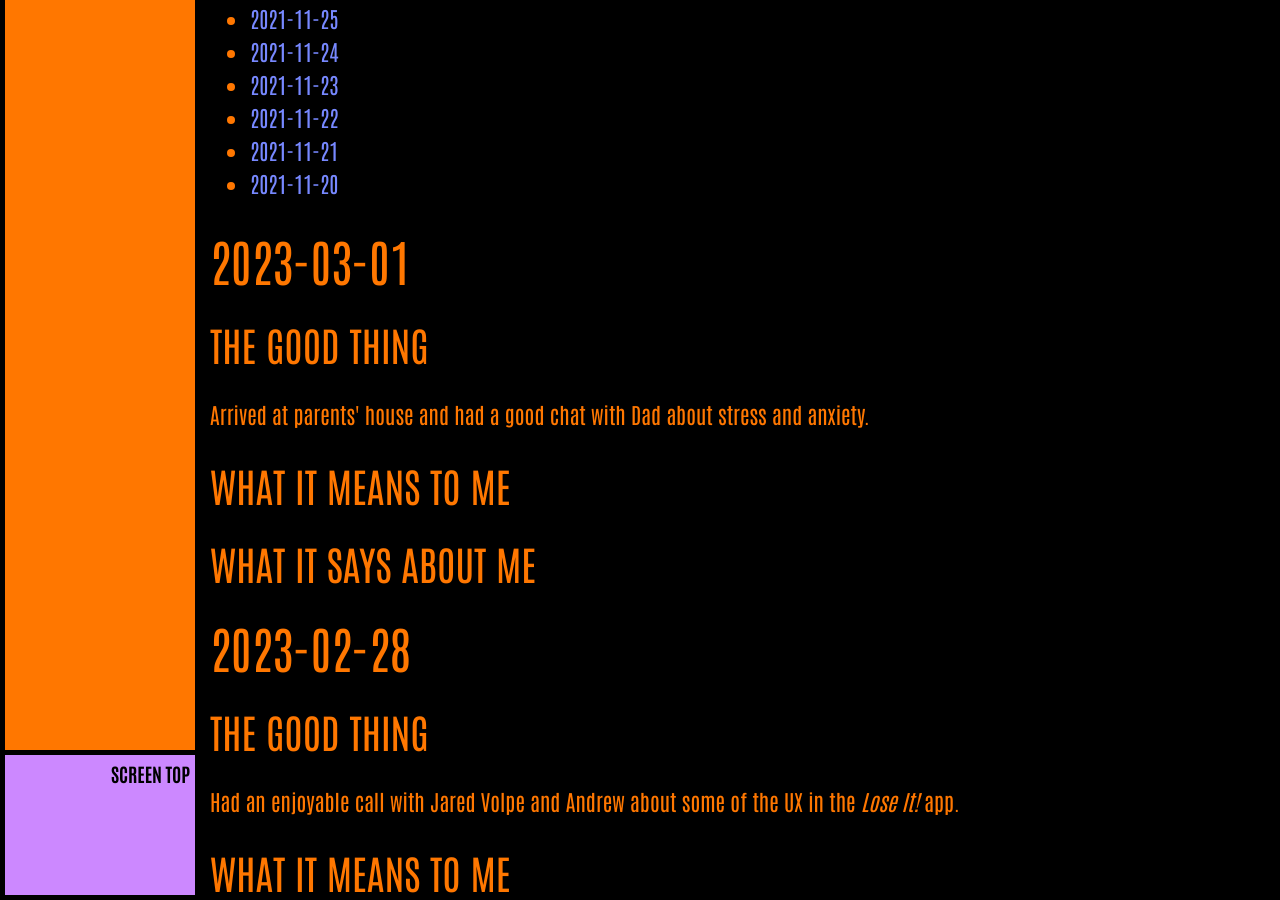
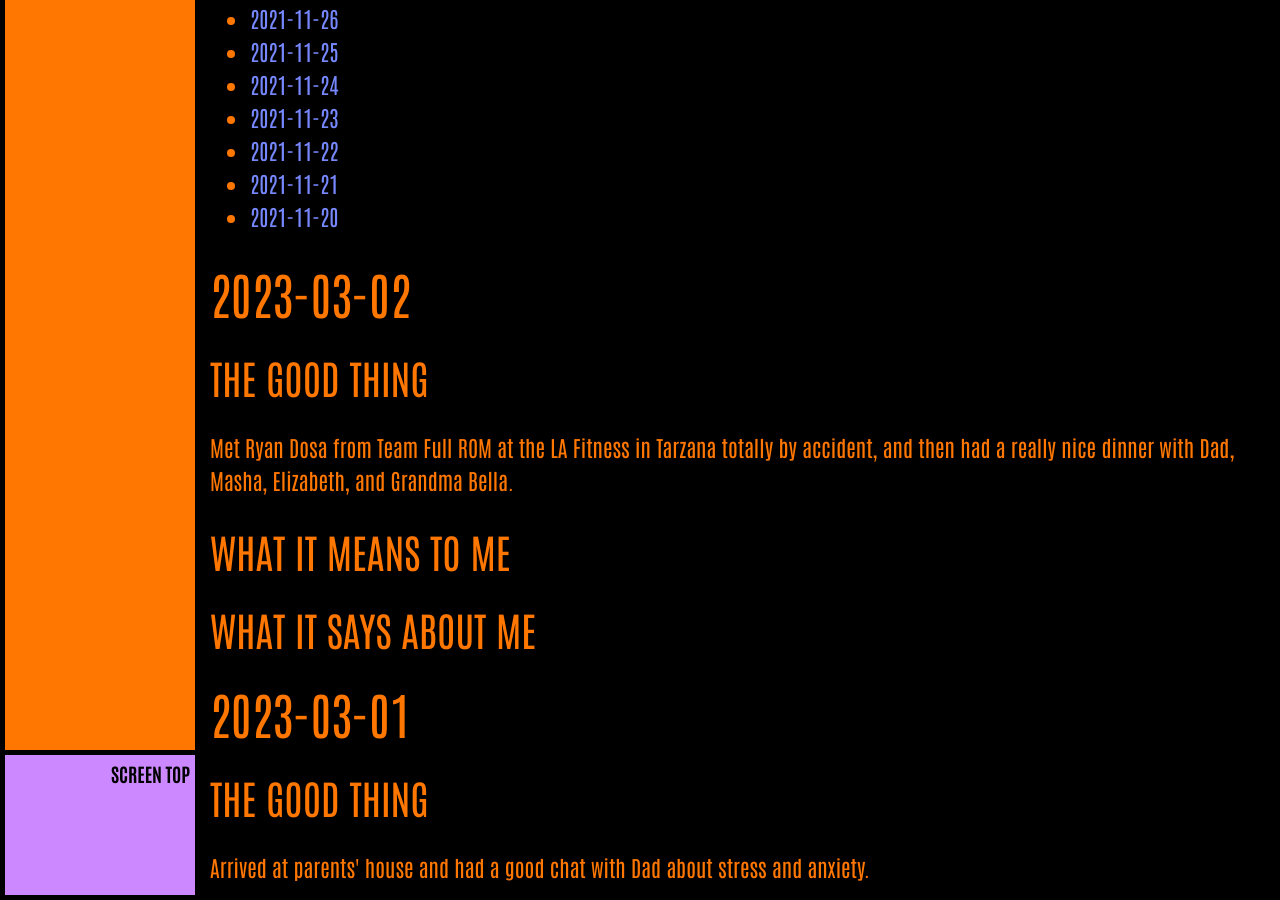
Before and after one commit to ArthurZey/arthurzey.github.io, a Jekyll site: the page built from _pages/one-good-thing.md, in a window 1280 px wide and 900 px high, scrolled down 9636 px. Built offline with Jekyll 4.4.1, drawn with Linux system fonts in a browser that asks for light colours; some of the changed text lies outside the part shown.

Commit message:
added stub for 2023-03-02

```diff
--- a/_pages/one-good-thing.md
+++ b/_pages/one-good-thing.md
@@ -13,6 +13,15 @@
 {:toc}
 {::options toc_levels="2" /}
 
+## 2023-03-02
+### The Good Thing
+Met Ryan Dosa from Team Full ROM at the LA Fitness in Tarzana totally by accident, and then had a really nice dinner with Dad, Masha, Elizabeth, and Grandma Bella.
+### What It Means to Me
+
+### What It Says about Me
+
+
+
 ## 2023-03-01
 ### The Good Thing
 Arrived at parents' house and had a good chat with Dad about stress and anxiety.
```
Also changed, not shown: other parts of _pages/one-good-thing.md (+1 -1 lines).
